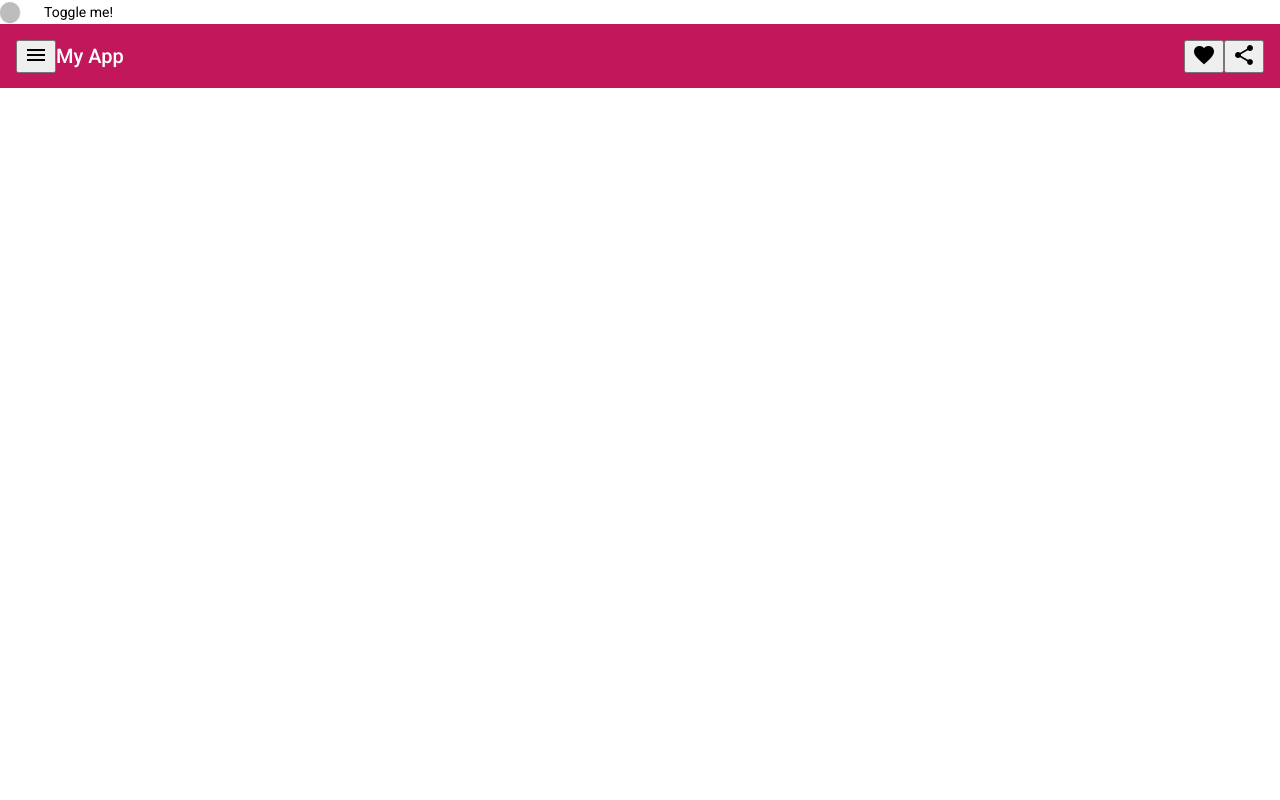
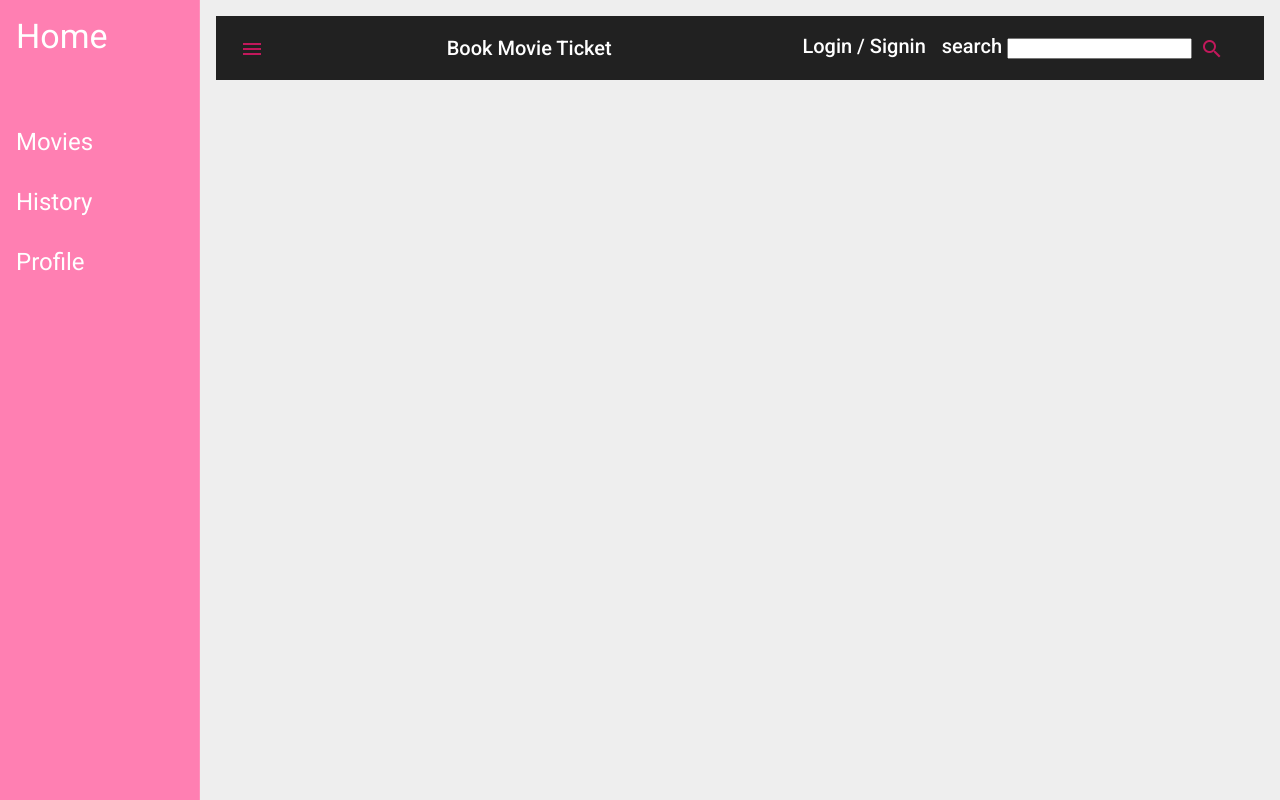
Before and after one commit to varshasahani/Book_movie_ticket, an Angular app: page / in a window 1280 px wide. Both pictures are taken after a click on the button "menu". Built offline with nearby package versions, Linux system fonts and the light colour scheme.

Commit message:
navbar and sidenavbar

```diff
--- a/package.json
+++ b/package.json
@@ -6,7 +6,8 @@
     "start": "ng serve",
     "build": "ng build",
     "watch": "ng build --watch --configuration development",
-    "test": "ng test"
+    "test": "ng test",
+    "postinstall": "ngcc"
   },
   "private": true,
   "dependencies": {
--- a/src/app/app.component.css
+++ b/src/app/app.component.css
@@ -1,3 +1,49 @@
 .example-spacer {
     flex: 1 1 auto;
   }
+
+.navbar{
+    justify-content: space-between;
+}
+span{
+    padding-right: 1rem;
+    padding-bottom: 1rem;
+}
+
+
+mat-sidenav-container{
+    position: absolute;
+    top: 0;
+    bottom: 0;
+    left: 0;
+    right: 0;
+    background: #eee;
+}
+mat-sidenav,mat-sidenav-content{
+    padding: 16px;
+}
+
+mat-sidenav{
+    background-color: rgb(255, 127, 178);
+    width: 200px;
+}
+
+.tp-section {
+    display: flex;
+    align-content: center;
+    align-items: center;
+    height: 60px;
+    width:100px;
+ }
+
+/* button */
+
+  .example-form {
+    min-width: 10px;
+    max-width: 50px;
+    width: 100%;
+  }
+
+  .example-full-width {
+    width: 100%;
+  }
--- a/src/app/app.component.html
+++ b/src/app/app.component.html
@@ -1,16 +1,44 @@
-<mat-slide-toggle>Toggle me!</mat-slide-toggle>
-<p>
-  <mat-toolbar color="primary">
-    <button mat-icon-button class="example-icon" aria-label="Example icon-button with menu icon">
-      <mat-icon>menu</mat-icon>
-    </button>
-    <span>My App</span>
-    <span class="example-spacer"></span>
-    <button mat-icon-button class="example-icon favorite-icon" aria-label="Example icon-button with heart icon">
-      <mat-icon>favorite</mat-icon>
-    </button>
-    <button mat-icon-button class="example-icon" aria-label="Example icon-button with share icon">
-      <mat-icon>share</mat-icon>
-    </button>
-  </mat-toolbar>
-</p>
+<mat-sidenav-container>
+  <mat-sidenav #sidenav mode="side" [(opened)]="opened">
+    <div class="sidenav">
+      <div class="mat-display-1">Home</div>
+      <section class = "tp-section">
+        <h1>Movies </h1>
+        </section>
+
+      <section class = "tp-section">
+        <h1>History </h1>
+        </section>
+        <section class = "tp-section">
+          <h1>Profile</h1>
+          </section>
+    </div>
+  </mat-sidenav>
+  <mat-sidenav-content>
+
+    <mat-toolbar class="navbar" >
+      <div>
+        <button mat-icon-button color="primary" (click)="sidenav.toggle()" aria-label="Example icon button with a menu icon">
+        <mat-icon>menu</mat-icon>
+        </button>
+      </div>
+      <div>
+        <span>Book Movie Ticket</span>
+      </div>
+
+      <div>
+        <span>Login / Signin</span>
+        <!-- <span>Log out</span> -->
+        <span>search
+          <input MatInput>
+          <button mat-icon-button color="primary" aria-label="search icon">
+            <mat-icon>search</mat-icon>
+          </button>
+        </span>
+      </div>
+
+    </mat-toolbar>
+
+  </mat-sidenav-content>
+
+</mat-sidenav-container>
--- a/src/app/app.component.ts
+++ b/src/app/app.component.ts
@@ -7,4 +7,5 @@ import { Component } from '@angular/core';
 })
 export class AppComponent {
   title = 'bookMovieTickets';
+  opened=false;
 }
--- a/src/app/app.module.ts
+++ b/src/app/app.module.ts
@@ -6,7 +6,7 @@ import { AppComponent } from './app.component';
 import { BrowserAnimationsModule } from '@angular/platform-browser/animations';
 import { MaterialModule } from './material/material.module';
 
-
+import { FormsModule } from '@angular/forms';
 
 
 
@@ -20,7 +20,8 @@ import { MaterialModule } from './material/material.module';
     BrowserModule,
     AppRoutingModule,
     BrowserAnimationsModule,
-    MaterialModule
+    MaterialModule,
+    FormsModule
 
   ],
   providers: [],
--- a/src/app/material/material.module.ts
+++ b/src/app/material/material.module.ts
@@ -1,16 +1,24 @@
 import { NgModule } from '@angular/core';
 import { MatSlideToggleModule } from '@angular/material/slide-toggle';
 import { MatCardModule } from '@angular/material/card'
-import {MatIconModule} from '@angular/material/icon'
+import { MatIconModule } from '@angular/material/icon'
 import { MatToolbarModule } from '@angular/material/toolbar';
-
-const MaterialComponents=[MatSlideToggleModule,
-                          MatCardModule,
-                          MatIconModule,
-                          MatToolbarModule
-                        ]
+import { MatSidenavModule } from '@angular/material/sidenav'
+import { MatMenuModule } from '@angular/material/menu'
+import { MatButtonModule } from '@angular/material/button';
+import { MatInputModule } from '@angular/material/input'
+import { MatFormField } from '@angular/material/form-field'
+const Material = [MatSlideToggleModule,
+  MatCardModule,
+  MatIconModule,
+  MatToolbarModule,
+  MatSidenavModule,
+  MatMenuModule,
+  MatButtonModule,
+  MatInputModule,
+]
 @NgModule({
-  imports: [MaterialComponents],
-  exports:[MaterialComponents]
+  imports: [Material],
+  exports: [Material]
 })
 export class MaterialModule { }
```
